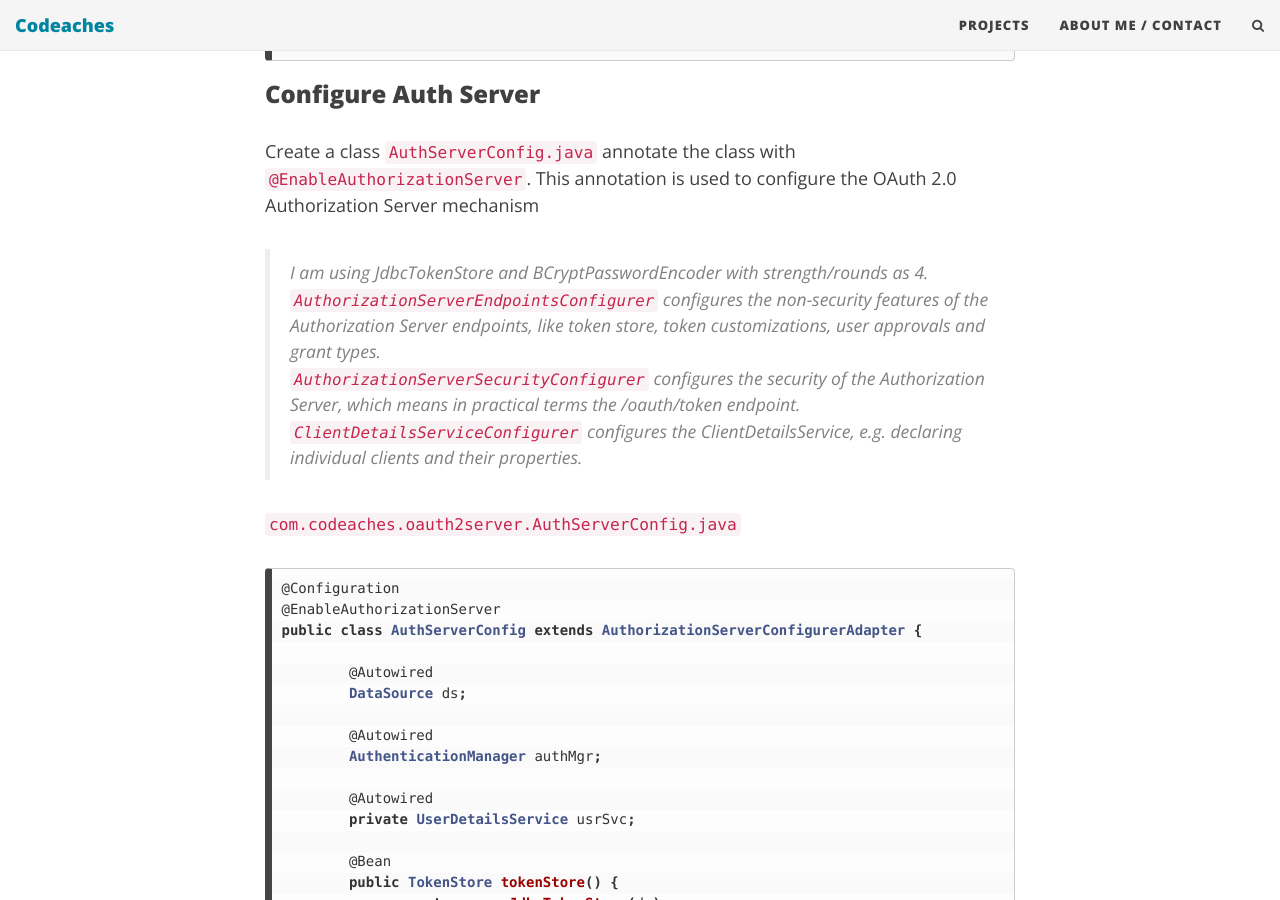
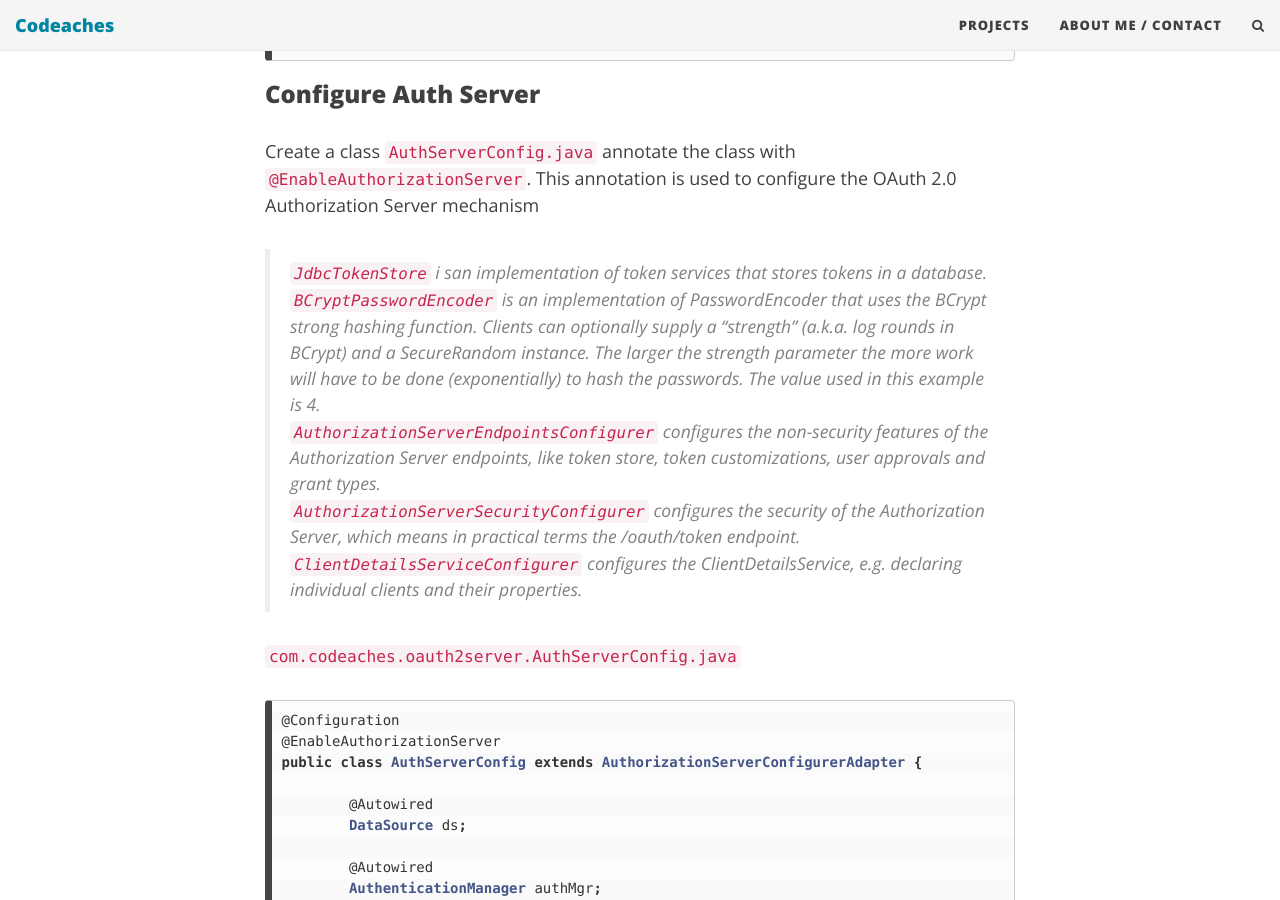
Before and after one commit to codeaches/codeaches.github.io, a Jekyll site: the page built from _posts/2018-12-20-Spring Boot-OAuth2 and Resource Server setup.md, in a window 1280 px wide and 900 px high, scrolled down 6428 px. Built offline with Jekyll 4.4.1, drawn with Linux system fonts in a browser that asks for light colours; nearby versions of some CDN libraries; comment, search, counter and statistics services are not loaded.

Commit message:
no message

```diff
--- a/_posts/2018-12-20-Spring Boot-OAuth2 and Resource Server setup.md
+++ b/_posts/2018-12-20-Spring Boot-OAuth2 and Resource Server setup.md
@@ -243,7 +243,8 @@ spring.datasource.data=classpath:sql/oauth2_dml.sql, classpath:sql/groupauthorit
 
 Create a class `AuthServerConfig.java` annotate the class with `@EnableAuthorizationServer`. This annotation is used to configure the OAuth 2.0 Authorization Server mechanism
 
-> I am using JdbcTokenStore and BCryptPasswordEncoder with strength/rounds as 4.
+> `JdbcTokenStore` i san implementation of token services that stores tokens in a database.
+> `BCryptPasswordEncoder` is an implementation of PasswordEncoder that uses the BCrypt strong hashing function. Clients can optionally supply a "strength" (a.k.a. log rounds in BCrypt) and a SecureRandom instance. The larger the strength parameter the more work will have to be done (exponentially) to hash the passwords. The value used in this example is 4.
 > `AuthorizationServerEndpointsConfigurer` configures the non-security features of the Authorization Server endpoints, like token store, token customizations, user approvals and grant types.
 > `AuthorizationServerSecurityConfigurer` configures the security of the Authorization Server, which means in practical terms the /oauth/token endpoint.
 > `ClientDetailsServiceConfigurer` configures the ClientDetailsService, e.g. declaring individual clients and their properties.
```
